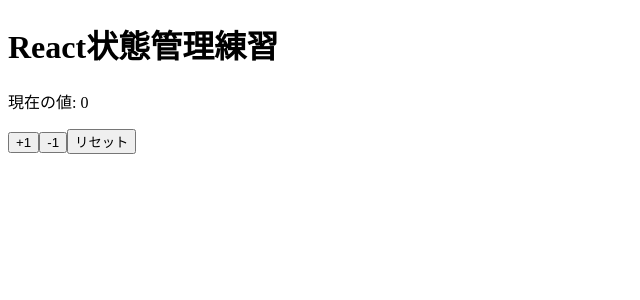
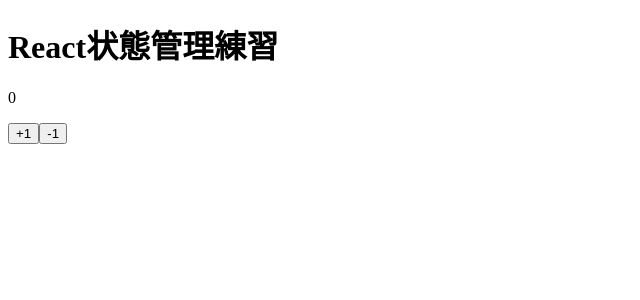
Before and after one commit to Ujita0709/JSRP06, a React (Vite) app: page / in a window 1280 px wide. Shown: the top 300 px of the page, without its empty margins (0-640 px from the left). Built offline with nearby package versions, Linux system fonts and the light colour scheme.

Commit message:
問題18

```diff
--- /dev/null
+++ b/src/Counter4.jsx
@@ -0,0 +1,16 @@
+import { useSelector, useDispatch } from "react-redux";
+
+function Counter() {
+  const counter = useSelector((state) => state.counter);
+  const dispatch = useDispatch();
+
+  return (
+    <div>
+      <p>{counter}</p>
+      <button onClick={() => dispatch({ type: "INCREMENT" })}>+1</button>
+      <button onClick={() => dispatch({ type: "DECREMENT" })}>-1</button>
+    </div>
+  );
+}
+
+export default Counter;
```
Also changed, not shown: src/App.jsx (+14 -14 lines).
